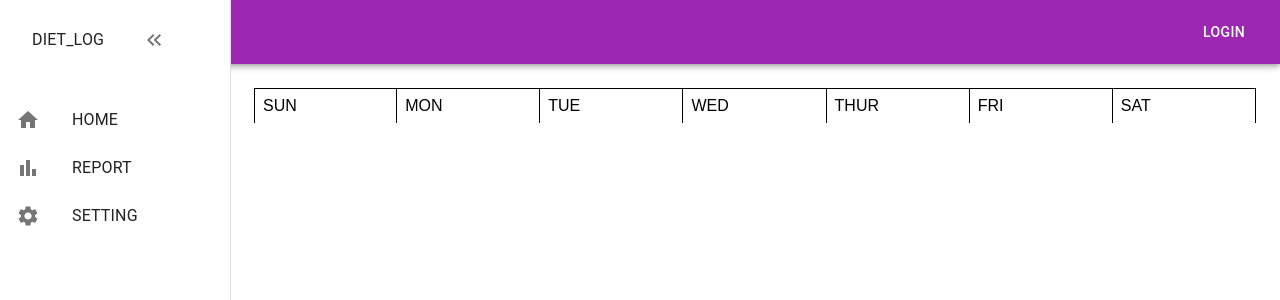
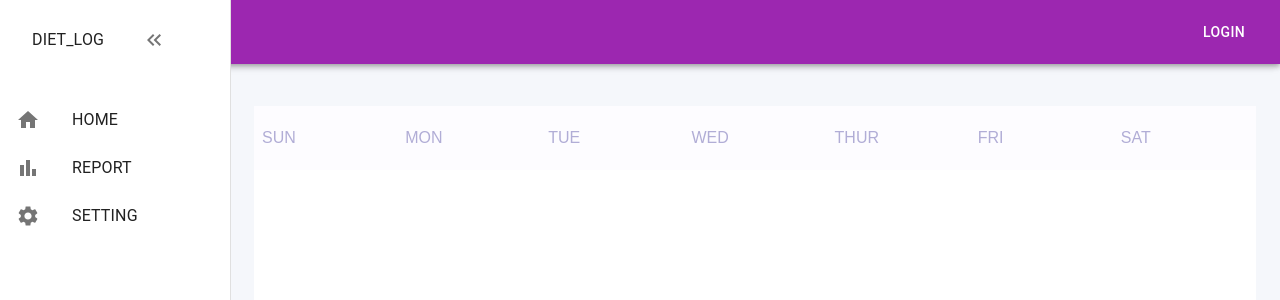
Before and after one commit to hyojinjeong/diet_diary, a React (Create React App) app: page / in a window 1280 px wide. Shown: the top 300 px of the page. Built offline with nearby package versions, Linux system fonts and the light colour scheme.

Commit message:
style: 달력 요일 그리드 스타일 변경

```diff
--- a/src/components/Layout/Layout.tsx
+++ b/src/components/Layout/Layout.tsx
@@ -5,7 +5,7 @@ import { Container } from "@mui/material";
 import { ContentWrapper } from "./style";
 
 interface Props {
-  children: JSX.Element;
+  children: JSX.Element | JSX.Element[];
 }
 
 const Layout = (props: Props) => {
@@ -25,9 +25,9 @@ const Layout = (props: Props) => {
           sx={{
             display: "flex",
             justifyContent: "center",
+            flexDirection: "column",
             height: "100%",
             width: "100%",
-            padding: "24px",
           }}
         >
           {props.children}
--- a/src/pages/Calendar/Calendar.tsx
+++ b/src/pages/Calendar/Calendar.tsx
@@ -1,6 +1,6 @@
 import Layout from "../../components/Layout/Layout";
 import { DAYS } from "../../constants/date";
-import { CalendarHeader, Days } from "./style";
+import { CalendarHeader, Days, Dates } from "./style";
 
 const Calendar = () => {
   return (
@@ -10,6 +10,7 @@ const Calendar = () => {
           <Days>{day}</Days>
         ))}
       </CalendarHeader>
+      <Dates />
     </Layout>
   );
 };
--- a/src/pages/Calendar/style.ts
+++ b/src/pages/Calendar/style.ts
@@ -3,16 +3,23 @@ import styled from "@emotion/styled";
 export const CalendarHeader = styled("div")`
   display: grid;
   grid-template-columns: repeat(7, calc(100% / 7));
-  height: 2rem;
+  height: 4rem;
   width: 100%;
-  & :first-child {
-    border-left: 1px solid black;
-  }
+  // & :first-child {
+  //   border-left: 1px solid black;
+  // }
 `;
 
 export const Days = styled("span")`
+  display: flex;
+  align-items: center;
   padding: 0.5rem 0 0.5rem 0.5rem;
-  border-top: 1px solid black;
-  border-right: 1px solid black;
-  border-bottom: 1px-solid black;
+  background-color: #fdfcff;
+  color: #b1add6;
 `;
+
+export const Dates = styled("div")`
+  width: 100%;
+  height: 80%;
+  background-color: white;
+`;
--- a/src/styles/GlobalStyles.tsx
+++ b/src/styles/GlobalStyles.tsx
@@ -1,6 +1,9 @@
 import { Global, css } from "@emotion/react";
 
 const style = css`
+  html {
+    background-color: #f5f7fb;
+  }
   body,
   body::before,
   body::after,
```
